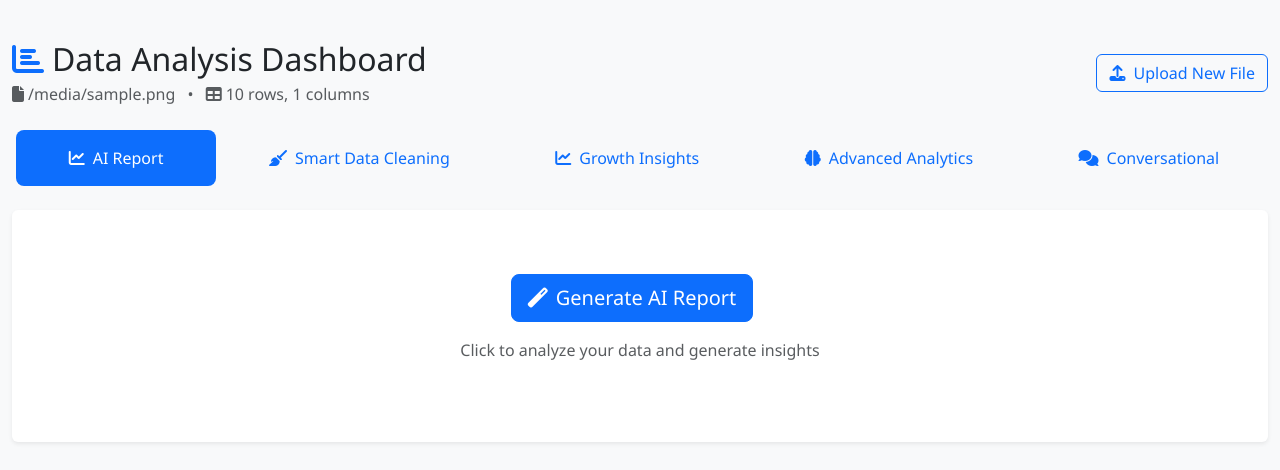
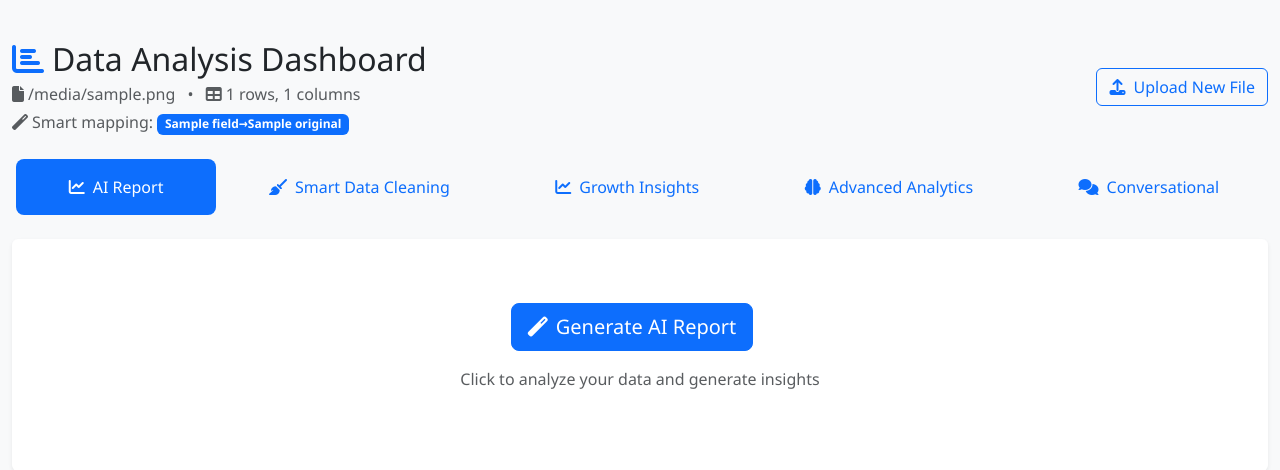
Before and after one commit to AdalNa7/SmartDataAnalyzer, a Flask app: template templates/dashboard.html in a window 1280 px wide. Shown: the part 56-526 px from the top of the page. Run offline with Flask 3, Linux system fonts and the light colour scheme; the template is opened without the code that fills it: most values are stand-ins (such as "Sample title", 1, 10 or a date in 2020); some libraries are stand-ins or nearby versions.

Commit message:
Improve data import by automatically detecting and mapping columns
Enhances data processing flexibility by improving date and column mapping in `column_mapper.py` and `routes.py`, and adds test data.

Replit-Commit-Author: Agent
Replit-Commit-Session-Id: 17a554d0-5b37-48e9-8cf7-d93e42401c08
Replit-Commit-Screenshot-Url: https://storage.googleapis.com/screenshot-production-us-central1/4afbf466-fd9d-49ee-b726-bce2ce3efc31/36cf2e93-9c56-420b-aaa1-241b7ced011b.jpg

```diff
--- a/column_mapper.py
+++ b/column_mapper.py
@@ -230,7 +230,7 @@ class ColumnMapper:
         """Convert various date formats to standard datetime"""
         # Try pandas built-in parsing first
         try:
-            return pd.to_datetime(date_series, infer_datetime_format=True, errors='coerce')
+            return pd.to_datetime(date_series, errors='coerce')
         except:
             pass
 
--- a/templates/dashboard.html
+++ b/templates/dashboard.html
@@ -12,11 +12,21 @@
                     <h2 class="mb-1">
                         <i class="fas fa-chart-bar text-primary me-2"></i>Data Analysis Dashboard
                     </h2>
-                    <p class="text-muted mb-0">
-                        <i class="fas fa-file me-1"></i>{{ filename }}
-                        <span class="mx-2">•</span>
-                        <i class="fas fa-table me-1"></i>{{ rows }} rows, {{ columns|length }} columns
-                    </p>
+                    <div class="d-flex flex-column">
+                        <p class="text-muted mb-1">
+                            <i class="fas fa-file me-1"></i>{{ filename }}
+                            <span class="mx-2">•</span>
+                            <i class="fas fa-table me-1"></i>{{ total_rows }} rows, {{ columns|length }} columns
+                        </p>
+                        {% if column_mapping %}
+                        <p class="text-muted mb-0">
+                            <i class="fas fa-magic me-1"></i>Smart mapping:
+                            {% for field, original in column_mapping.items() %}
+                                <span class="badge bg-primary me-1">{{ field }}→{{ original }}</span>
+                            {% endfor %}
+                        </p>
+                        {% endif %}
+                    </div>
                 </div>
                 <div>
                     <a href="{{ url_for('index') }}" class="btn btn-outline-primary">
--- /dev/null
+++ b/test_client_data.csv
@@ -0,0 +1,6 @@
+Item Description,Units Sold,Unit Cost,Sale Date,Customer
+Wireless Headphones,15,89.99,01/15/2024,John Doe
+Bluetooth Speaker,8,45.5,01/16/2024,Jane Smith
+Phone Charger,22,19.99,01/17/2024,Bob Johnson
+Laptop Stand,5,35.0,01/18/2024,Alice Brown
+USB Mouse,12,24.99,01/19/2024,Mike Wilson
```
Also changed, not shown: routes.py (+6 -3 lines).
